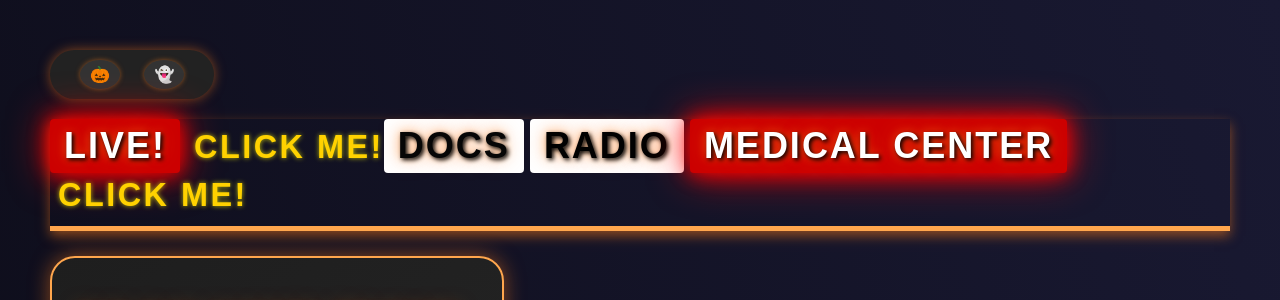
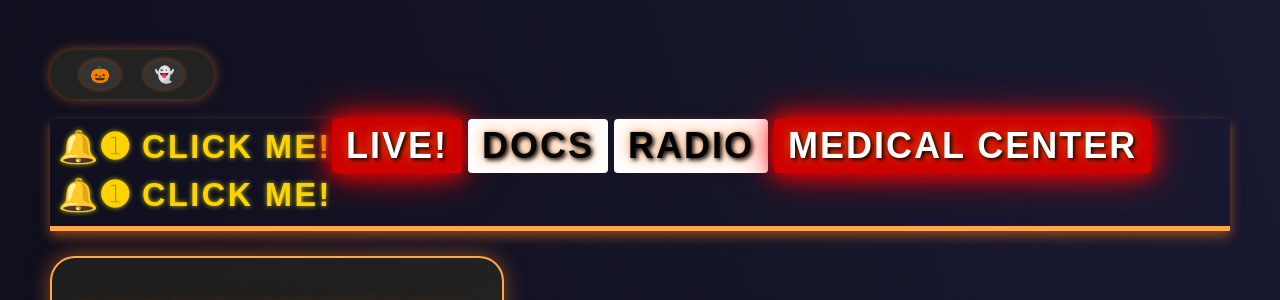
Before and after one commit to EFI-1/_The-EXT-FAM-GHOSTS-REUNION, a plain HTML site: page index.html in a window 1280 px wide. Shown: the top 300 px of the page. Drawn offline with Linux system fonts and the light colour scheme; a web font is replaced by a local one.

Commit message:
Update index.html

```diff
--- a/index.html
+++ b/index.html
@@ -266,7 +266,7 @@
     // Helper to make a "Click me!" banner
     function makeClickBanner() {
       const b = document.createElement('span');
-      b.textContent = "Click me!";
+      b.textContent = "🔔➊ Click me!";
       b.className = "click-banner";
       return b;
     }
@@ -274,9 +274,9 @@
     const banner = document.getElementById('radio-banner');
 
     // Create badges
+    banner.appendChild(makeClickBanner());
     const live = makeBadge("LIVE!", "live");
     banner.appendChild(live);
-    banner.appendChild(makeClickBanner());
 
     const docs = makeBadge("Docs", "docs");
     banner.appendChild(docs);
```
